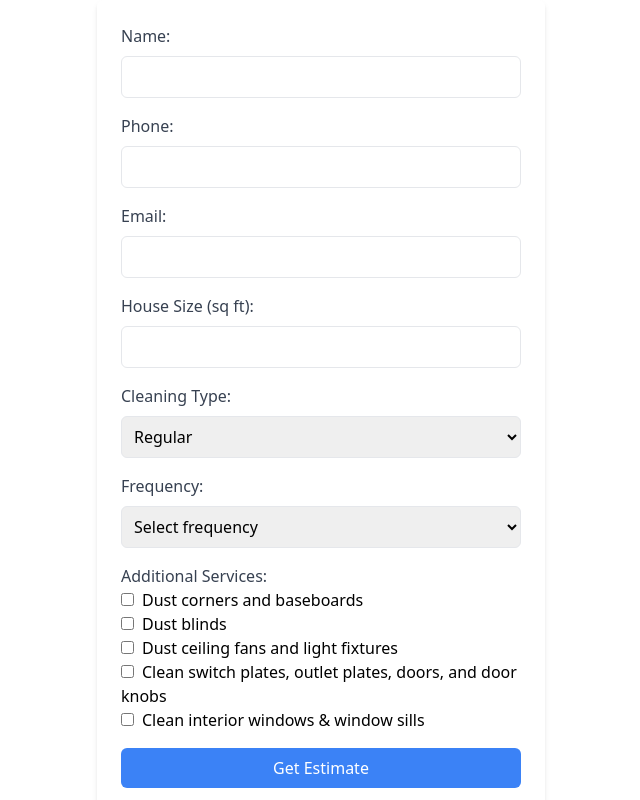
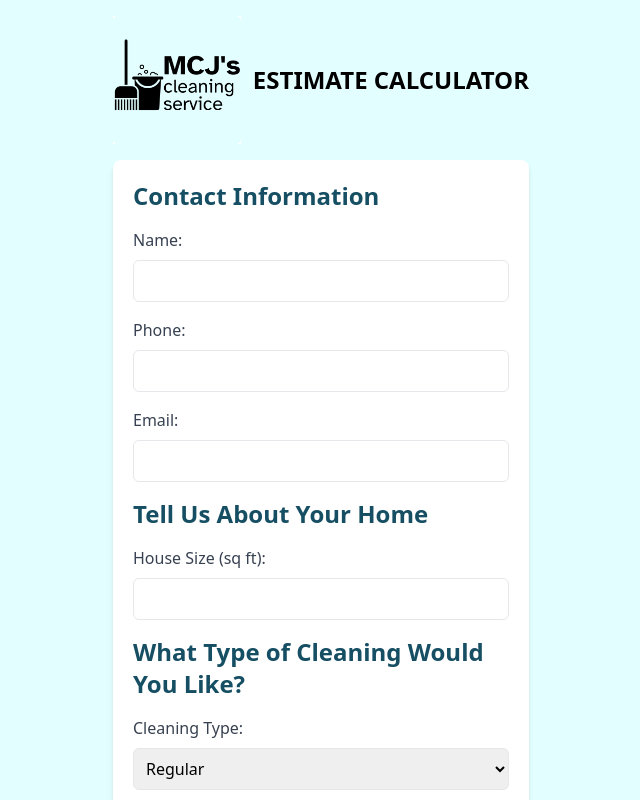
Before and after one commit to oscarcardonaoscs/CleaningEstimating-Frontend, a React (Create React App) app: page / in a window 1280 px wide. Shown: the top 800 px of the page, without its empty margins (319-959 px from the left). Built offline with nearby package versions, Linux system fonts and the light colour scheme.

Commit message:
Logo y Titulo en formulario

```diff
--- a/src/App.js
+++ b/src/App.js
@@ -4,12 +4,14 @@ import EstimatePage from "./EstimatePage";
 
 function App() {
   return (
+    <div className="min-h-screen bg-[#E3FEFF] flex items-center justify-center">
       <Router>
         <Routes>
           <Route path="/" element={<QuoteForm />} />
           <Route path="/estimate" element={<EstimatePage />} />
         </Routes>
       </Router>
+    </div>
   );
 }
 
--- a/src/QuoteForm.js
+++ b/src/QuoteForm.js
@@ -1,5 +1,6 @@
 import React, { useState, useEffect } from "react";
 import { useNavigate, useLocation } from "react-router-dom";
+import logo from "./Logo_MCJ.png";
 
 const QuoteForm = () => {
   const [formData, setFormData] = useState({
@@ -258,10 +259,20 @@ const QuoteForm = () => {
   };
 
   return (
+    <div className="max-w-md mx-auto p-4">
+      {/* Logo */}
+      <div className="flex justify-between items-center mb-4">
+        <img src={logo} alt="Logo" className="w-32 h-auto" />
+        <h1 className="text-2xl font-bold text-right">ESTIMATE CALCULATOR</h1>
+      </div>
       <form
         onSubmit={handleSubmit}
-      className="max-w-md mx-auto bg-white p-6 rounded-md shadow-md"
+        className="p-5 max-w-lg mx-auto bg-white shadow-md rounded-lg"
       >
+        <h2 className="text-2xl font-bold mb-4" style={{ color: "#164e63" }}>
+          Contact Information
+        </h2>
+
         {/* Customer Name */}
         <div className="mb-4">
           <label className="block text-gray-700">Name:</label>
@@ -310,7 +321,9 @@ const QuoteForm = () => {
             <p className="text-red-500 text-sm mt-2">{errors.contact}</p>
           )}
         </div>
-
+        <h2 className="text-2xl font-bold mb-4" style={{ color: "#164e63" }}>
+          Tell Us About Your Home
+        </h2>
         {/* House Size */}
         <div className="mb-4">
           <label className="block text-gray-700">House Size (sq ft):</label>
@@ -328,7 +341,9 @@ const QuoteForm = () => {
             <p className="text-red-500 text-sm mt-2">{errors.size}</p>
           )}
         </div>
-
+        <h2 className="text-2xl font-bold mb-4" style={{ color: "#164e63" }}>
+          What Type of Cleaning Would You Like?
+        </h2>
         {/* Cleaning Type */}
         <div className="mb-4">
           <label className="block text-gray-700">Cleaning Type:</label>
@@ -398,7 +413,9 @@ const QuoteForm = () => {
                 checked={formData.additionalServices.fansAndFixtures}
                 onChange={handleChange}
               />
-            <label className="ml-2">Dust ceiling fans and light fixtures</label>
+              <label className="ml-2">
+                Dust ceiling fans and light fixtures
+              </label>
             </div>
             <div>
               <input
@@ -432,6 +449,7 @@ const QuoteForm = () => {
           Get Estimate
         </button>
       </form>
+    </div>
   );
 };
 
```
Lines whose indentation alone changed are shown as unchanged.
